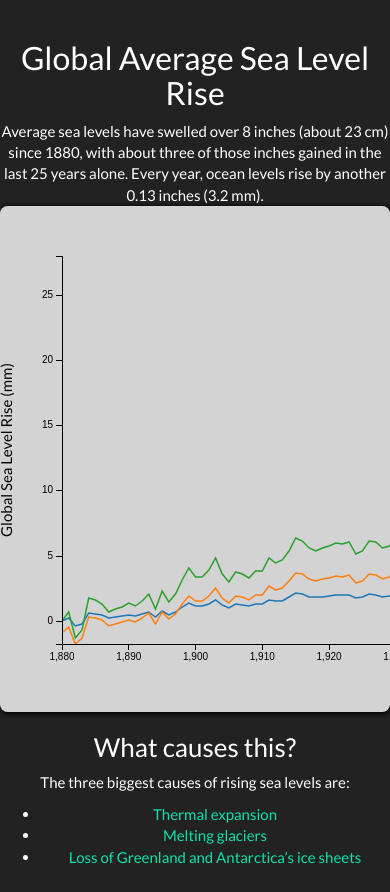
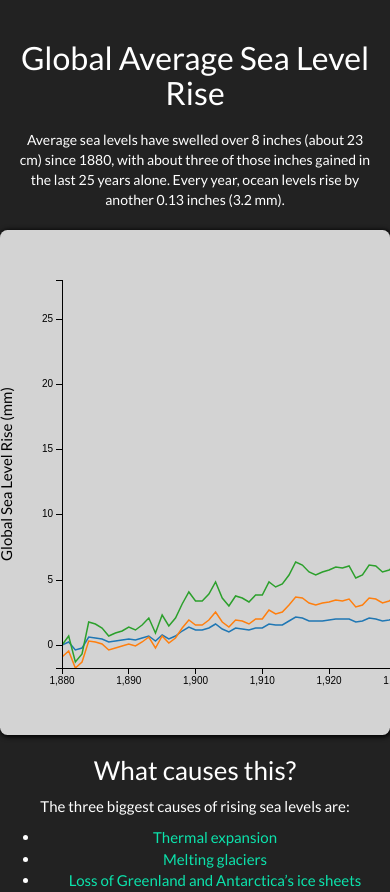
Before and after one commit to SianJade/climate-change-data-dashboard, a plain HTML site: page index.html in a window 390 px wide. Shown: the part 992-1884 px from the top of the page. Drawn offline with Linux system fonts and the light colour scheme.

Commit message:
Style figcaptions
Style figcaptions to take up 50% of the available screen width on large
devices and 90% on small devices

```diff
--- a/static/css/style.css
+++ b/static/css/style.css
@@ -29,6 +29,12 @@ header {
 
 .countdown {
     font-size: 25px;
+}
+
+figcaption {
+    width: 50%;
+    margin: 25px auto;
+    font-size: 16px;
 }
 
 path {
@@ -78,6 +84,13 @@ path {
         line-height: 30px;
         width: 90%;
     }
+
+    figcaption {
+    width: 90%;
+    margin: 20px auto;
+    font-size: 14px;
+}
+
 }
 
 
```
